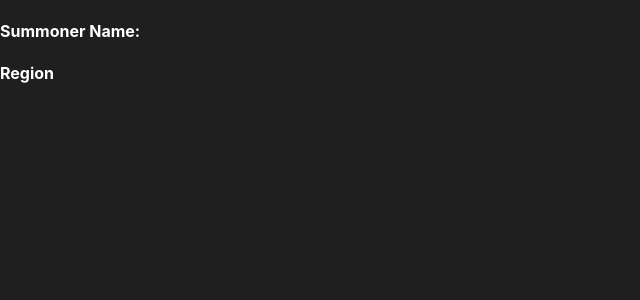
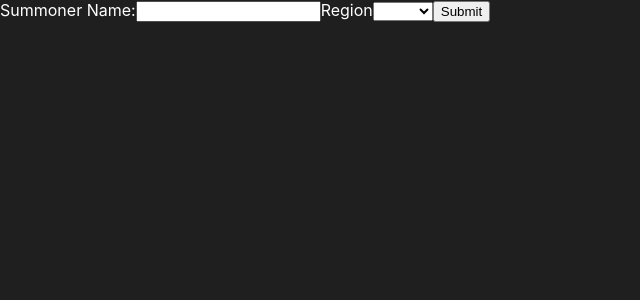
Before and after one commit to pl0xi/OvStats---League-of-Legends, a React (Create React App) app in the folder main/: page /config in a window 1280 px wide. Shown: the top 300 px of the page, without its empty margins (0-640 px from the left). Built offline with nearby package versions, Linux system fonts and the light colour scheme; the HTML template or start-up script is replaced by a standard one.

Commit message:
config form

```diff
--- a/main/src/pages/ConfigPage.tsx
+++ b/main/src/pages/ConfigPage.tsx
@@ -1,8 +1,43 @@
+import { useState } from "react";
+
 const Config = () => {
+    const [summonerName, setSummonerName] = useState("");
+    const [region, setRegion] = useState("");
+
+    const submit = (e : any) => {
+        e.preventDefault();
+    }
+
     return (
         <>
-            <h4>Summoner Name:</h4>
-            <h4>Region</h4>
+            <form onSubmit={submit}>
+                <label htmlFor="summonerName">Summoner Name:</label>
+                <input id="summonerName" value={summonerName} onChange={(event) => {
+                    setSummonerName(event.target.value)
+                }}/>
+                <label htmlFor="region">Region</label>
+                <select id="region" value={region} onChange={(event) => {
+                    setRegion(event.target.value)
+                }}>
+                    <option disabled>BR</option>
+                    <option disabled>EUNE</option>
+                    <option disabled>EUW</option>
+                    <option disabled>LAN</option>
+                    <option disabled>LAS</option>
+                    <option disabled>NA</option>
+                    <option disabled>OCE</option>
+                    <option disabled>RU</option>
+                    <option disabled>TR</option>
+                    <option disabled>JP</option>
+                    <option disabled>KR</option>
+                    <option disabled>PH</option>
+                    <option disabled>SG</option>
+                    <option disabled>TW</option>
+                    <option disabled>TH</option>
+                    <option disabled>VN</option>
+                </select>
+                <button type="submit">Submit</button>
+            </form>
         </>
     )
 }
```
